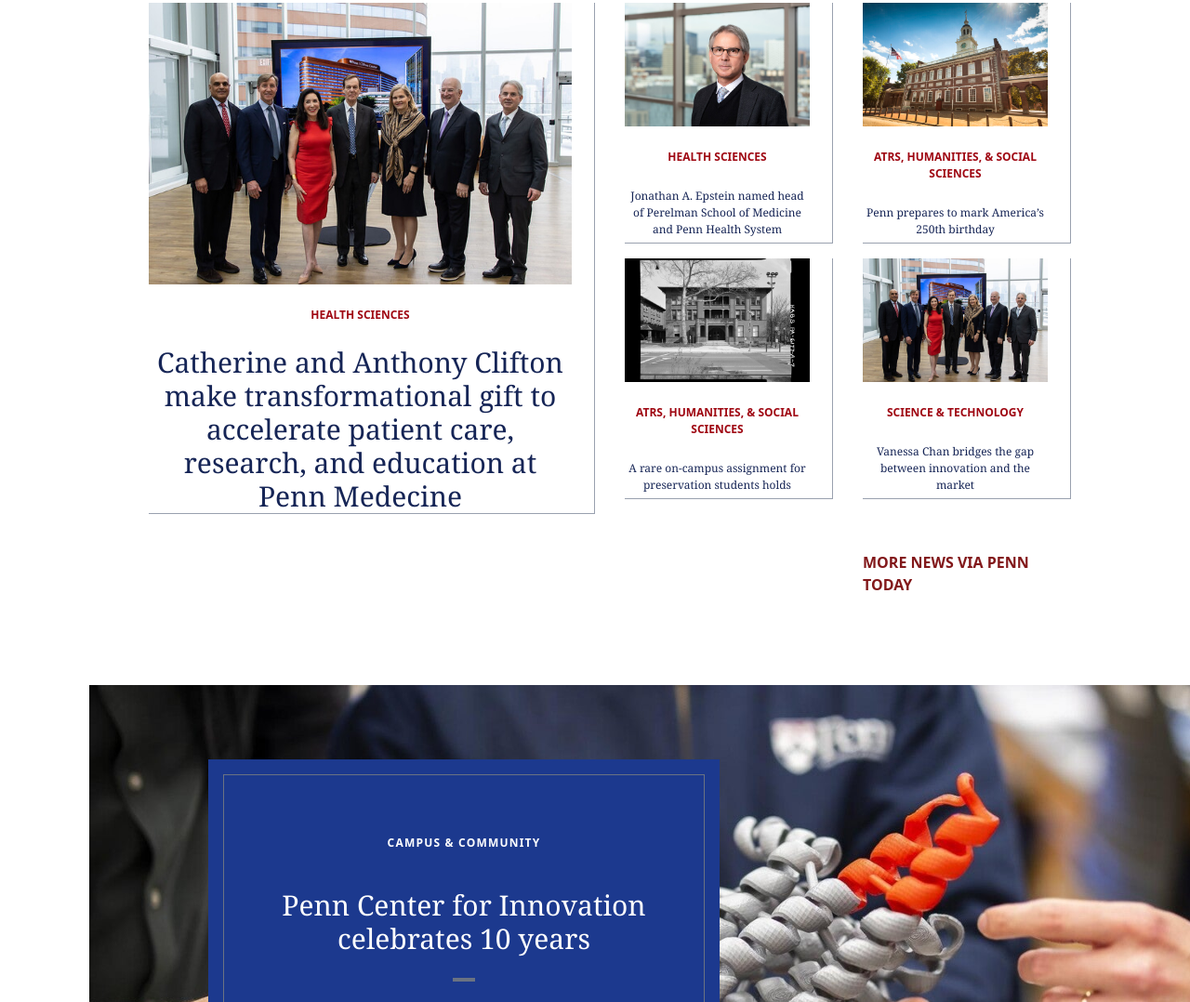
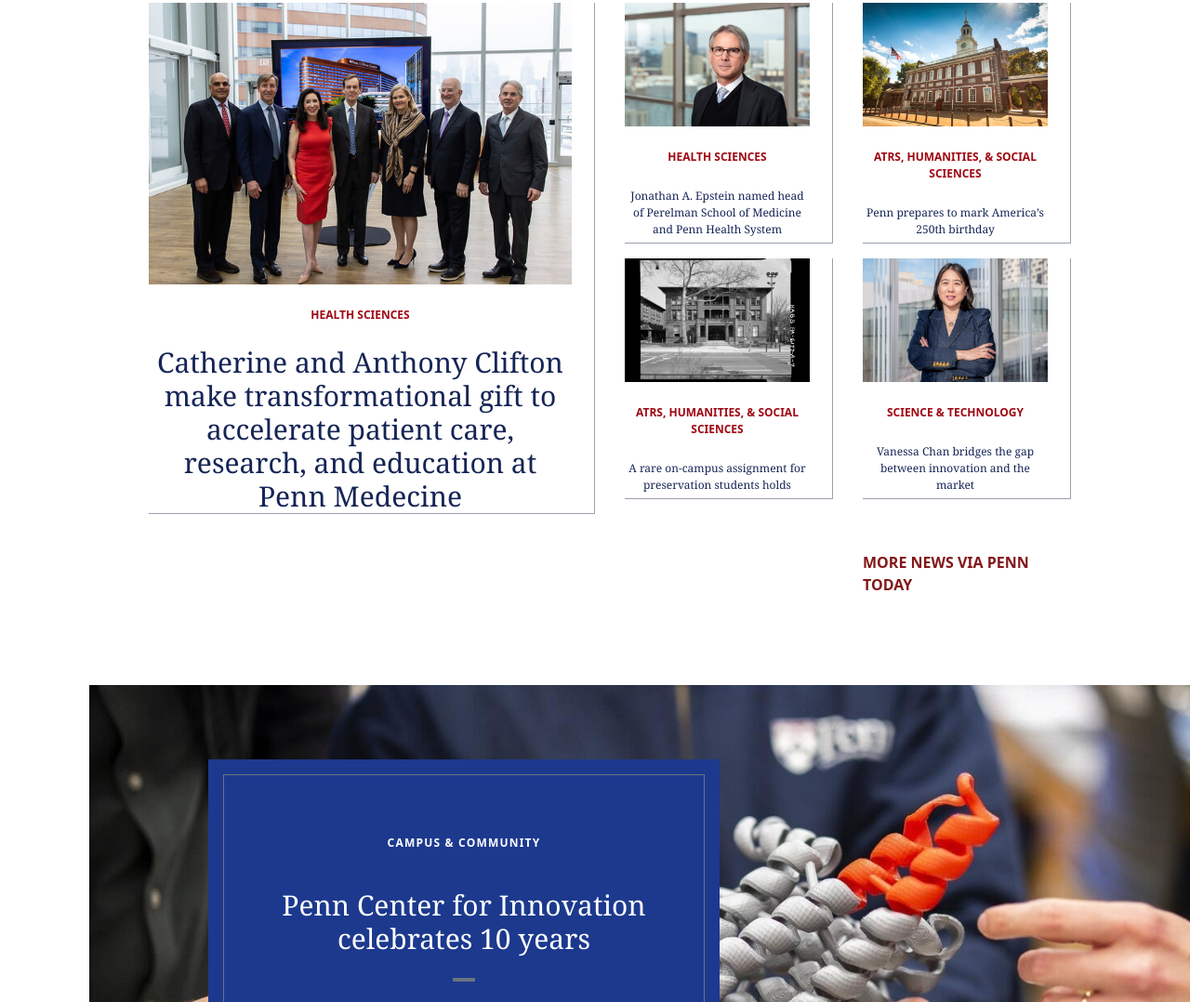
Before and after one commit to dondou21/gate, a website: page public/index.html in a window 1280 px wide. Shown: the part 1017-2095 px from the top of the page at 93% size. Drawn offline with Linux system fonts and the light colour scheme.

Commit message:
News last images changes

```diff
--- a/public/index.html
+++ b/public/index.html
@@ -111,7 +111,7 @@
           </div>
           <!-- Box5 -->
           <div class="col-start-4 row-start-2 border-r border-gray-400 pr-6 border-b mb-4">
-            <img src="./images/pavilion-gift-teaser_3.jpg" alt="" srcset="">
+            <img src="./images/chan-vanessa-teaser.jpg" alt="Chan Vanessa" srcset="">
             <h1 class="new-tite">
               SCIENCE & TECHNOLOGY
             </h1>
```
Also changed, not shown: public/output.css.
